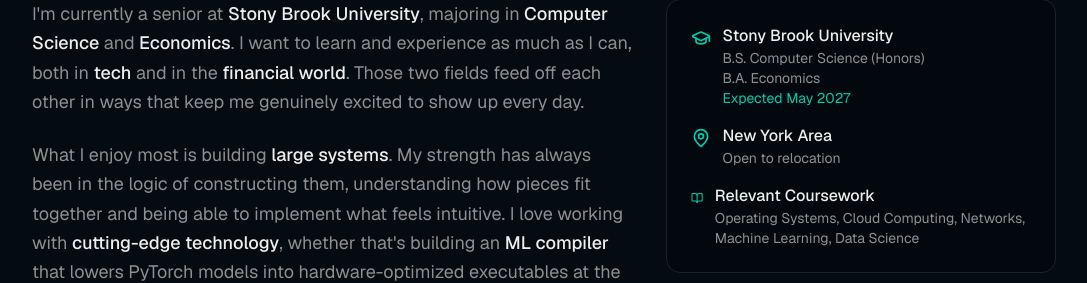
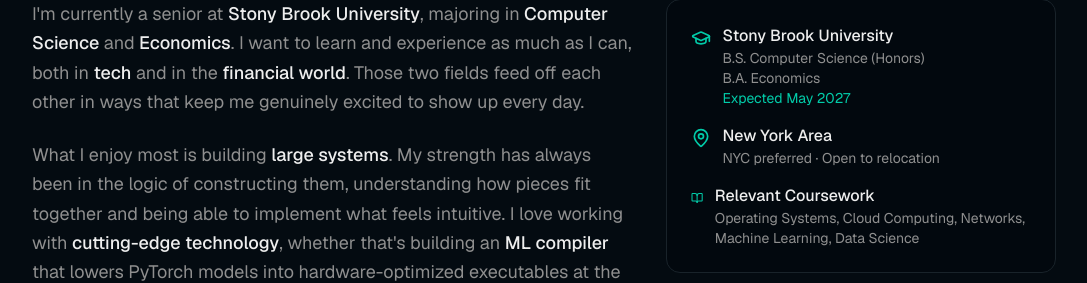
Before and after one commit to tarunvaid05/cse300-personal-website, a Next.js app: page / in a window 1280 px wide. Shown: the part 965-1248 px from the top of the page, without its empty margins (96-1183 px from the left). Built offline with nearby package versions, Linux system fonts and the light colour scheme.

Commit message:
Note NYC preference in location

```diff
--- a/components/about.tsx
+++ b/components/about.tsx
@@ -96,7 +96,7 @@ export function About() {
                 <div>
                   <p className="font-medium">New York Area</p>
                   <p className="text-sm text-muted-foreground">
-                    Open to relocation
+                    NYC preferred · Open to relocation
                   </p>
                 </div>
               </div>
```
